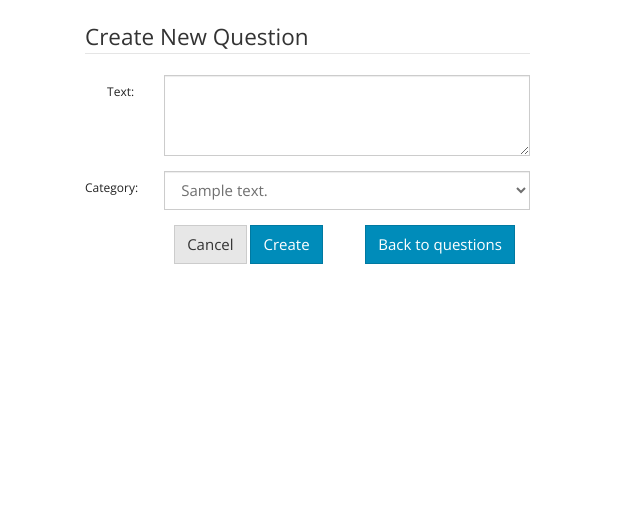
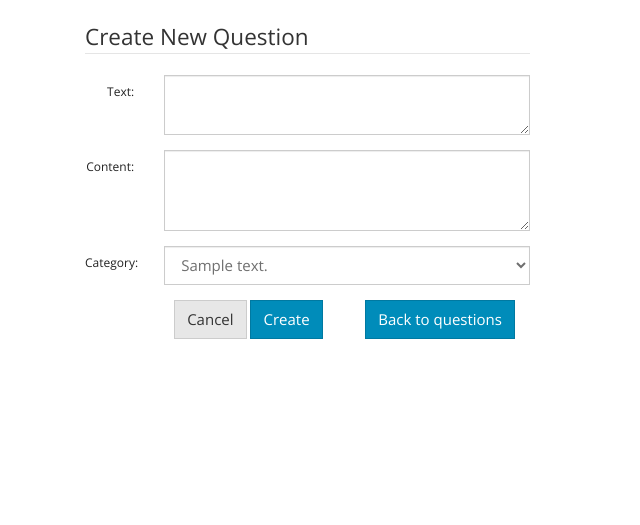
Before and after one commit to Venciity/ForumSystem, a PHP site: page /questions/create in a window 1280 px wide. Shown: the part 47-572 px from the top of the page, without its empty margins (0-640 px from the left). Run offline with PHP 8.4, Linux system fonts and the light colour scheme; the visitor is signed in with stand-in values (Sample User, id 1); tables that the repository leaves empty or names only in its code hold one stand-in row (values such as "Sample post"); some libraries are stand-ins or nearby versions.

Commit message:
update creating question

```diff
--- a/controllers/QuestionsController.php
+++ b/controllers/QuestionsController.php
@@ -19,6 +19,9 @@ class QuestionsController extends BaseController {
         $this->authorize();
         if($this->isPost){
             $text = $_POST['question_text'];
+            $content = $_POST['question_content'];
+            var_dump($content);
+            var_dump($text);
             $categoryText = $_POST['question_category'];
             $categoryId = $this->db->getCategoryIdByText($categoryText);
             $userId = $this->db->getCurrentUserId();
@@ -27,10 +30,11 @@ class QuestionsController extends BaseController {
                 $this->addValidationError('question_text', 'The question text symbols should be greater than 5');
                 return $this->renderView(__FUNCTION__);
             }
-            if($this->db->createQuestion($text, $userId, $categoryId)){
+            if($this->db->createQuestion($text, $content, $userId, $categoryId)){
                 $this->addInfoMessage("Question created.");
                 $this->redirect('questions');
             } else{
+                echo "V ESLA";
                 $this->addErrorMessage("Error creating question.");
             }
         }
--- a/models/QuestionsModel.php
+++ b/models/QuestionsModel.php
@@ -32,14 +32,15 @@ class QuestionsModel extends BaseModel{
         return $result['id'];
     }
 
-    public function createQuestion($text, $userId, $categoryId) {
+    public function createQuestion($text, $content, $userId, $categoryId) {
         if ($text == '') {
             return false;
         }
 
-        $statement = self::$db->prepare("INSERT INTO questions VALUES(NULL, ?, ?, ?)");
-        $statement->bind_param("sii", $text, $userId, $categoryId);
+        $statement = self::$db->prepare("INSERT INTO questions(id, text, content, user_id, category_id) VALUES(NULL, ?, ?, ?, ?)");
+        $statement->bind_param("ssii", $text, $content, $userId, $categoryId);
         $statement->execute();
+        var_dump($statement->affected_rows);
         return $statement->affected_rows > 0;
     }
 
--- a/views/questions/create.php
+++ b/views/questions/create.php
@@ -1,12 +1,3 @@
-<!--<h1>Create New Author</h1>-->
-<!--<form action="/authors/create" method="post">-->
-<!--    <label for="author_name">Name: </label>-->
-<!--    <input type="text" name="author_name" id="author_name" value="--><?php //echo $this->getFieldValue('author_name') ?><!--"/>-->
-<!--    <input type="submit" value="Create"/>-->
-<!--    --><?php //echo $this->getValidationError('author_name') ?>
-<!--</form>-->
-
-
 <div class="col-lg-5">
     <form action="/questions/create" method="post" class="form-horizontal">
         <fieldset>
@@ -14,7 +5,13 @@
             <div class="form-group">
                 <label for="question_text" class="col-lg-2 control-label">Text:</label>
                 <div class="col-lg-10">
-                    <textarea class="form-control" rows="3" id="question_text" name="question_text"></textarea>
+                    <textarea class="form-control" rows="2" id="question_text" name="question_text"></textarea>
+                </div>
+            </div>
+            <div class="form-group">
+                <label for="question_content" class="col-lg-2 control-label">Content:</label>
+                <div class="col-lg-10">
+                    <textarea class="form-control" rows="3" id="question_content" name="question_content"></textarea>
                 </div>
             </div>
             <div class="form-group">
```
